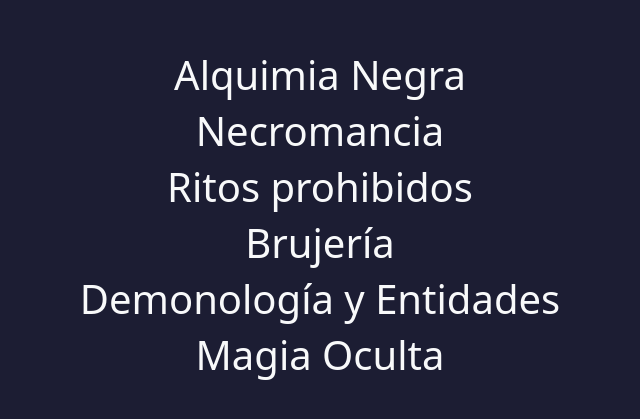
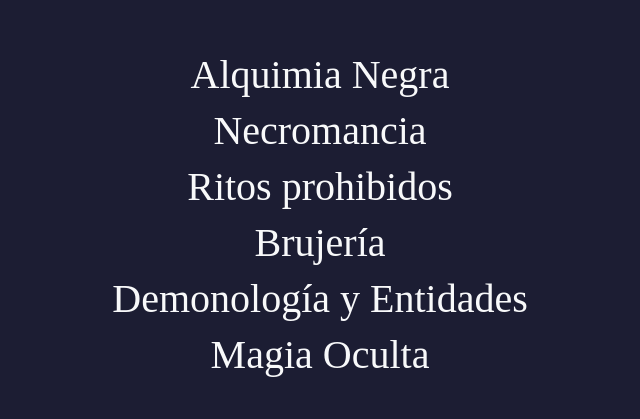
Before and after one commit to Emanuel-Lamberti/deep-web, a plain HTML site: page index.html in a window 1280 px wide. Shown: the part 181-600 px from the top of the page, without its empty margins (320-960 px from the left). Drawn offline with nearby package versions, Linux system fonts and the light colour scheme.

Commit message:
cambios de estilos en htmls

```diff
--- a/index.html
+++ b/index.html
@@ -20,6 +20,10 @@
 
         .link-light:hover {
             color: yellow !important;
+        }
+
+        body {
+            font-family: "Times New Roman", Times, serif;
         }
     </style>
 </head>
```
Also changed, not shown: x9d7a3lhwq6b.0ccult6B3lze6Bu6.html (+1 -1 lines).
